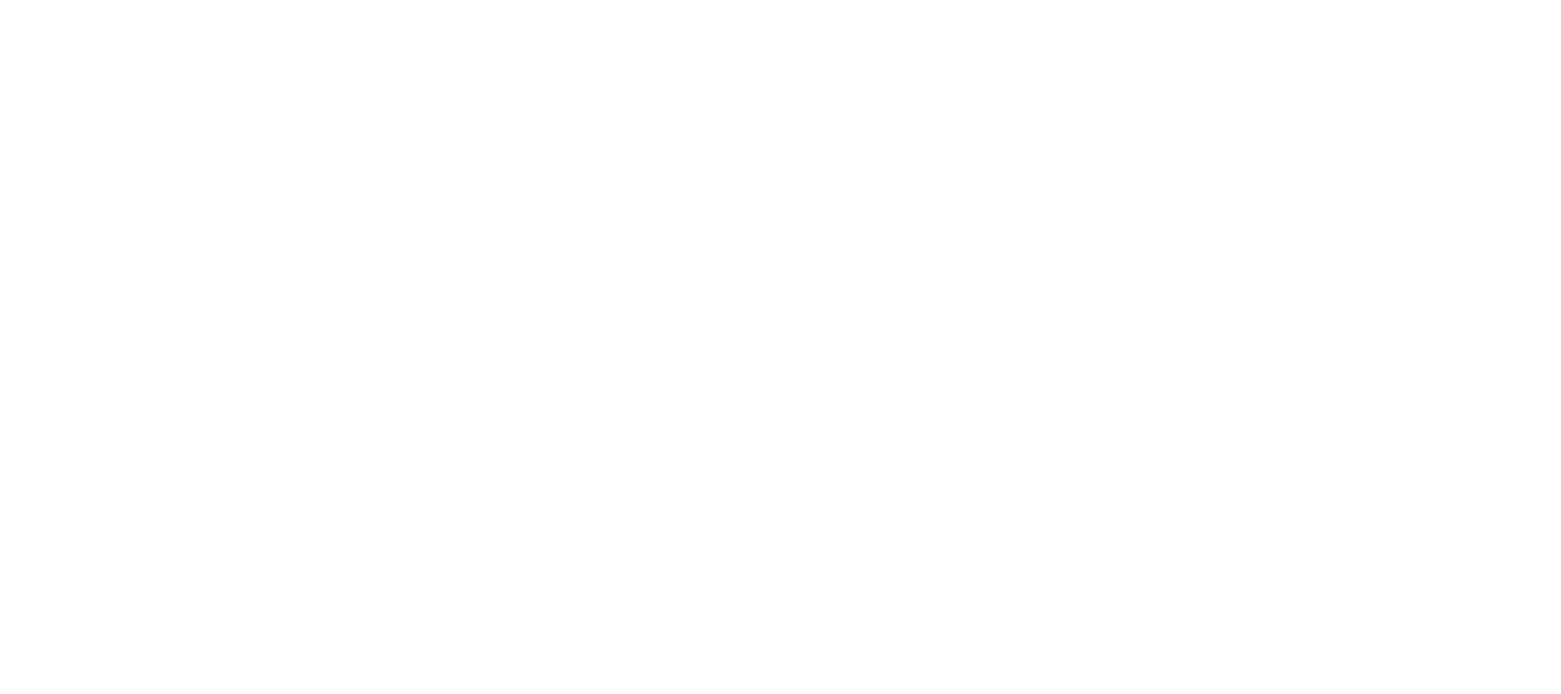
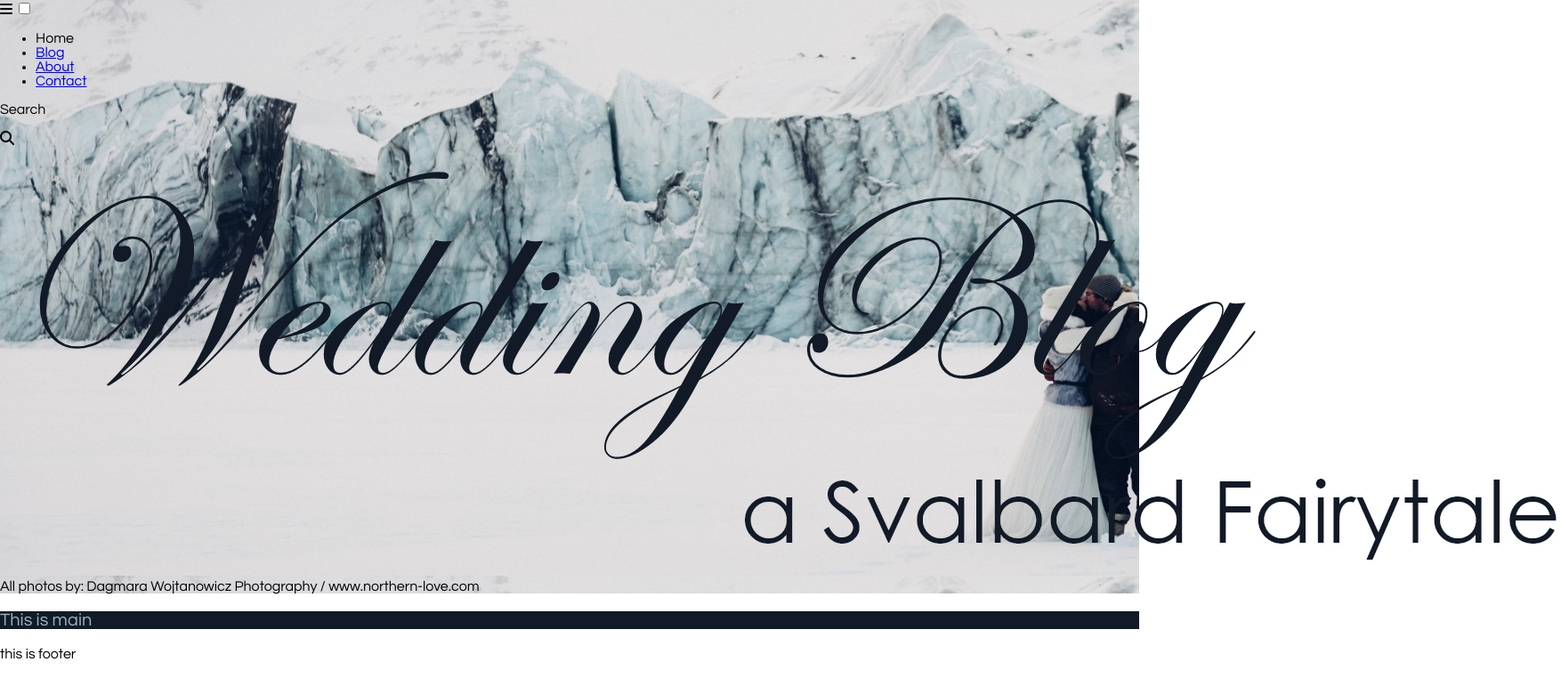
Before and after one commit to Noroff-FEU-Assignments/project-exam-1-sarabmadsen, a plain HTML site: page index.html in a window 1280 px wide. Shown: the whole page at 89% size, 1754 px wide, since content can reach past the window. Drawn offline with Linux system fonts and the light colour scheme; a web font is replaced by a local one.

Commit message:
index.html

```diff
--- a/css/index.css
+++ b/css/index.css
@@ -0,0 +1,14 @@
+/*Global styles*/
+
+header {
+  background-image: url("../images/header_photo.jpg");
+  background-color: white;
+}
+
+/*Mobile and tablet styles*/
+@media only screen and (max-width: 834px) {
+}
+
+/*Desktop styles*/
+@media only screen and (min-width: 835px) {
+}
--- a/css/styles.css
+++ b/css/styles.css
@@ -0,0 +1,30 @@
+/*Global styles*/
+
+body {
+  margin: 0;
+  font-family: "Century Gothic", Arial, Helvetica, sans-serif;
+}
+
+main {
+  background-color: #111a26;
+}
+
+/*Mobile and tablet styles*/
+@media only screen and (max-width: 834px) {
+}
+
+/*Desktop styles*/
+@media only screen and (min-width: 835px) {
+  main h1 {
+    color: #99b4bf;
+    font-size: 35px;
+  }
+  main h2 {
+    color: #99b4bf;
+    font-size: 30px;
+  }
+  main p {
+    color: #99b4bf;
+    font-size: 20px;
+  }
+}
--- a/index.html
+++ b/index.html
@@ -10,16 +10,33 @@
          src="https://kit.fontawesome.com/17d5012144.js"
          crossorigin="anonymous"
         ></script>
+        <link rel="stylesheet" href="https://use.typekit.net/oje7wov.css">
     </head>
     <body>
         <header>
-
+            <div class="navigation">
+                <label class="hamburger-label" for="hamburger-menu"><i class="fas fa-bars"></i></label>
+                <input type="checkbox" id="hamburger-menu">
+                <nav>
+                    <ul>
+                        <li>Home</li>
+                        <li><a href="blog.html">Blog</a></li>
+                        <li><a href="about.html">About</a></li>
+                        <li><a href="Contact">Contact</a></li>
+                    </ul>
+                </nav>
+                <p>Search</p>
+                <i class="fas fa-search"></i>
+            </div>
+                <div class="logo"><a href="index.html"><img src="images/logo.png" alt="Wedding Blog logo"/></a>
+            </div>
+            <p>All photos by: Dagmara Wojtanowicz Photography / www.northern-love.com</p>
         </header>
         <main>
-
+            <p>This is main</p>
         </main>
         <footer>
-
+            <p>this is footer</p>
         </footer>
     </body>
 </html>
```
Also changed, not shown: css/about.css (+9 -0 lines), css/blog-page.css (+9 -0 lines), css/blog.css (+9 -0 lines), css/contact.css (+9 -0 lines), images/header_photo.jpg (added), images/logo.png (added).
